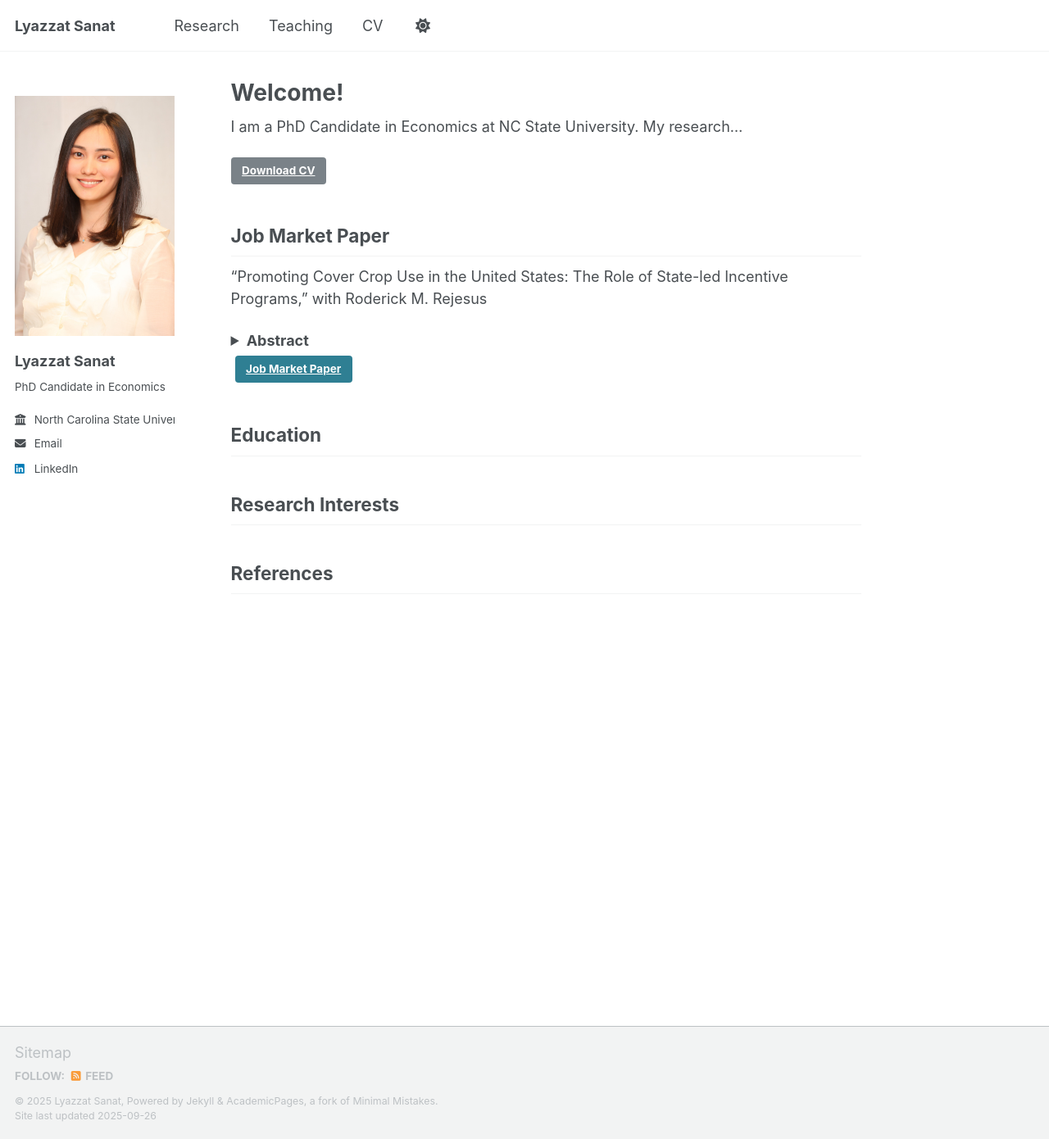
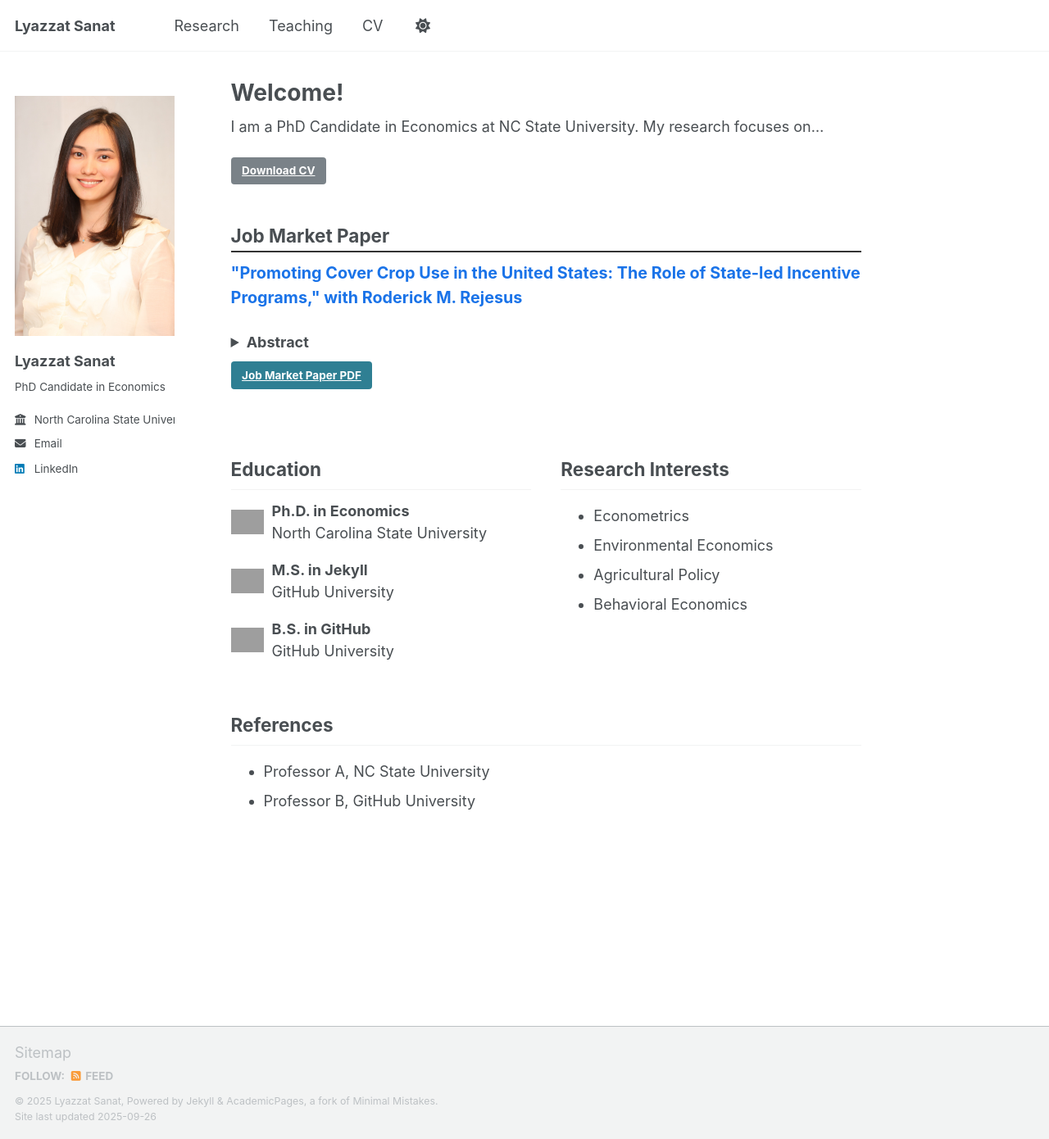
Before and after one commit to lyazzatsanat/lyazzatsanat.github.io, a Jekyll site: the page built from _pages/about.md, in a window 1280 px wide and 1390 px high. Shown: the whole window at 82% size. Built offline with Jekyll 4.4.1, drawn with Linux system fonts in a browser that asks for light colours; a script that is not in the unit is left out; grey boxes are pictures that could not be loaded.

Commit message:
Update about.md

```diff
--- a/_pages/about.md
+++ b/_pages/about.md
@@ -7,28 +7,82 @@ redirect_from:
   - /about.html
 ---
 
-I am a PhD Candidate in Economics at NC State University. My research...
+I am a PhD Candidate in Economics at NC State University. My research focuses on...
+
 <p>
   <a href="https://lyazzatsanat.github.io/files/CV_Lyazzat_Sanat.pdf" class="btn btn--primary" download>
     Download CV
   </a>
 </p>
 
-Job Market Paper
-------
-"Promoting Cover Crop Use in the United States: The Role of State-led Incentive Programs," with Roderick M. Rejesus
-<!-- Collapsible Abstract -->
-<details> <summary style="cursor: pointer; font-weight: bold;">Abstract</summary> <p style="margin-top:10px;"> [This study examines the role of state-led conservation programs in promoting cover crop adoption in the United States (US). Utilizing county-level satellite data on cover crop acres from 16 US states between 2005 and 2020, our study employs a staggered difference-in-differences (DiD) framework to estimate the impacts of these programs on cover crop uptake. The findings reveal that state programs significantly increase initial short-term adoption of cover crops. However, there is evidence that the strong initial adoption impact of state programs is generally not sustained over the longer term several years after the introduction of the state program. Bolstering state-level conservation programs offers a practical pathway to accelerate cover crop adoption rates and meet environmental goals in the short-term, especially since these programs are flexibly designed and tailored to local needs. Nonetheless, program design adjustments or new policy instruments may be needed.] </p>
+<!-- Job Market Paper Section -->
+<section style="margin-top: 2em;">
+  <h2 style="border-bottom: 2px solid #333; padding-bottom: 5px;">Job Market Paper</h2>
+  <p style="font-size: 1.1em; font-weight: bold; color: #1a73e8;">
+    "Promoting Cover Crop Use in the United States: The Role of State-led Incentive Programs," with Roderick M. Rejesus
+  </p>
 
-</details> <p> <a href="/files/jmp.pdf" class="btn btn--info" style="margin: 5px;">Job Market Paper</a> </p>
+  <!-- Collapsible Abstract -->
+  <details>
+    <summary style="cursor: pointer; font-weight: bold;">Abstract</summary>
+    <p style="margin-top: 10px;">
+      [This study examines the role of state-led conservation programs in promoting cover crop adoption in the United States...]
+    </p>
+  </details>
 
-Education
-------
+  <p>
+    <a href="/files/jmp.pdf" class="btn btn--info" style="margin-top: 10px;">Job Market Paper PDF</a>
+  </p>
+</section>
 
+<!-- Two-column layout for Education & Research Interests -->
+<section style="display: flex; flex-wrap: wrap; gap: 2em; margin-top: 2em;">
+  <!-- Education Column -->
+  <div style="flex: 1; min-width: 250px;">
+    <h2>Education</h2>
 
-Research Interests
-------
+    <div style="display: flex; align-items: center; margin-bottom: 1em;">
+      <img src="/images/grad-hat.png" alt="Graduation Cap" style="width: 40px; margin-right: 10px;">
+      <div>
+        <strong>Ph.D. in Economics</strong><br>
+        North Carolina State University
+      </div>
+    </div>
 
+    <div style="display: flex; align-items: center; margin-bottom: 1em;">
+      <img src="/images/grad-hat.png" alt="Graduation Cap" style="width: 40px; margin-right: 10px;">
+      <div>
+        <strong>M.S. in Jekyll</strong><br>
+        GitHub University
+      </div>
+    </div>
 
-References
-------
+    <div style="display: flex; align-items: center; margin-bottom: 1em;">
+      <img src="/images/grad-hat.png" alt="Graduation Cap" style="width: 40px; margin-right: 10px;">
+      <div>
+        <strong>B.S. in GitHub</strong><br>
+        GitHub University
+      </div>
+    </div>
+  </div>
+
+  <!-- Research Interests Column -->
+  <div style="flex: 1; min-width: 250px;">
+    <h2>Research Interests</h2>
+    <ul>
+      <li>Econometrics</li>
+      <li>Environmental Economics</li>
+      <li>Agricultural Policy</li>
+      <li>Behavioral Economics</li>
+    </ul>
+  </div>
+</section>
+
+<!-- References Section -->
+<section style="margin-top: 2em;">
+  <h2>References</h2>
+  <ul>
+    <li>Professor A, NC State University</li>
+    <li>Professor B, GitHub University</li>
+  </ul>
+</section>
```
